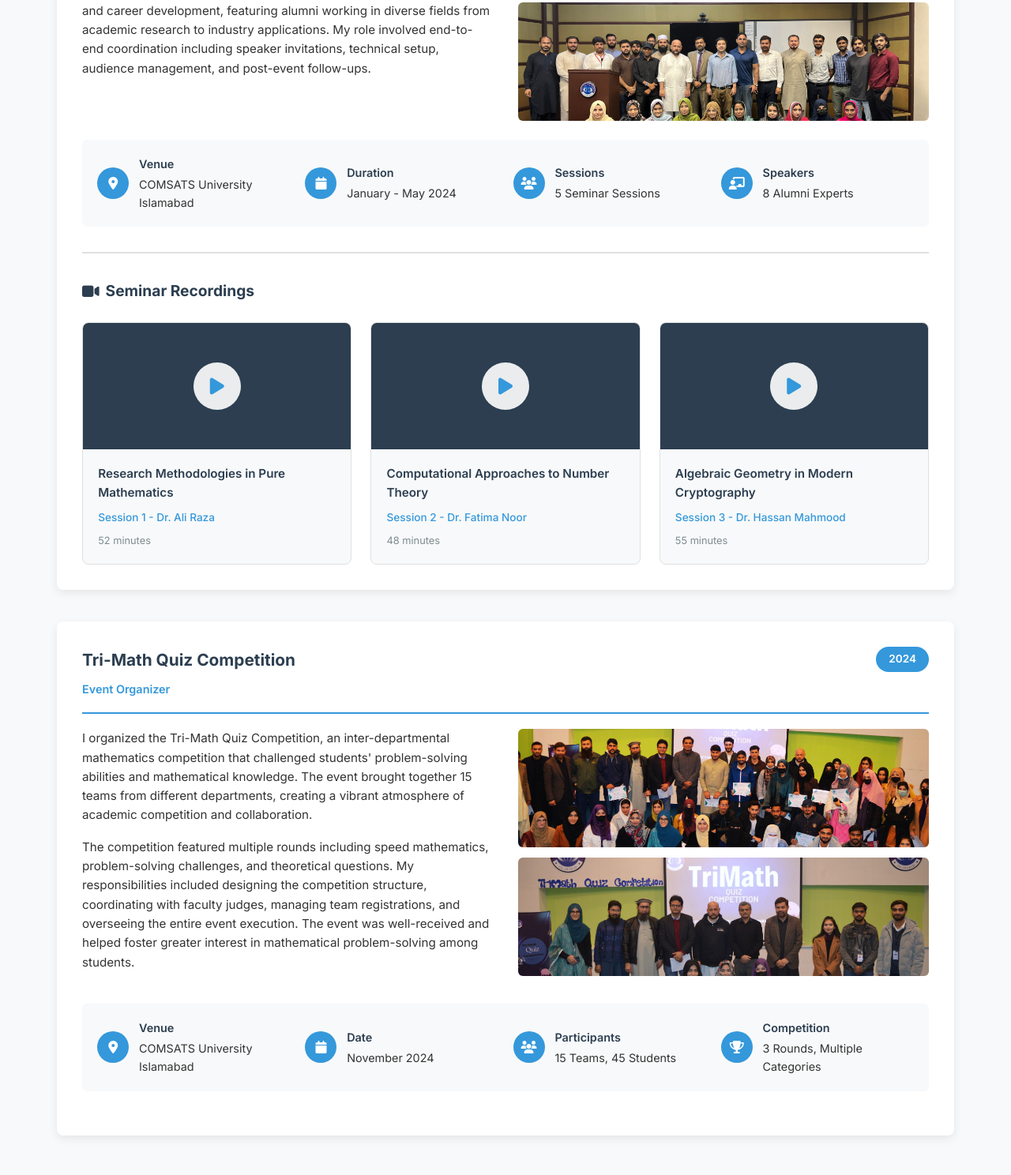
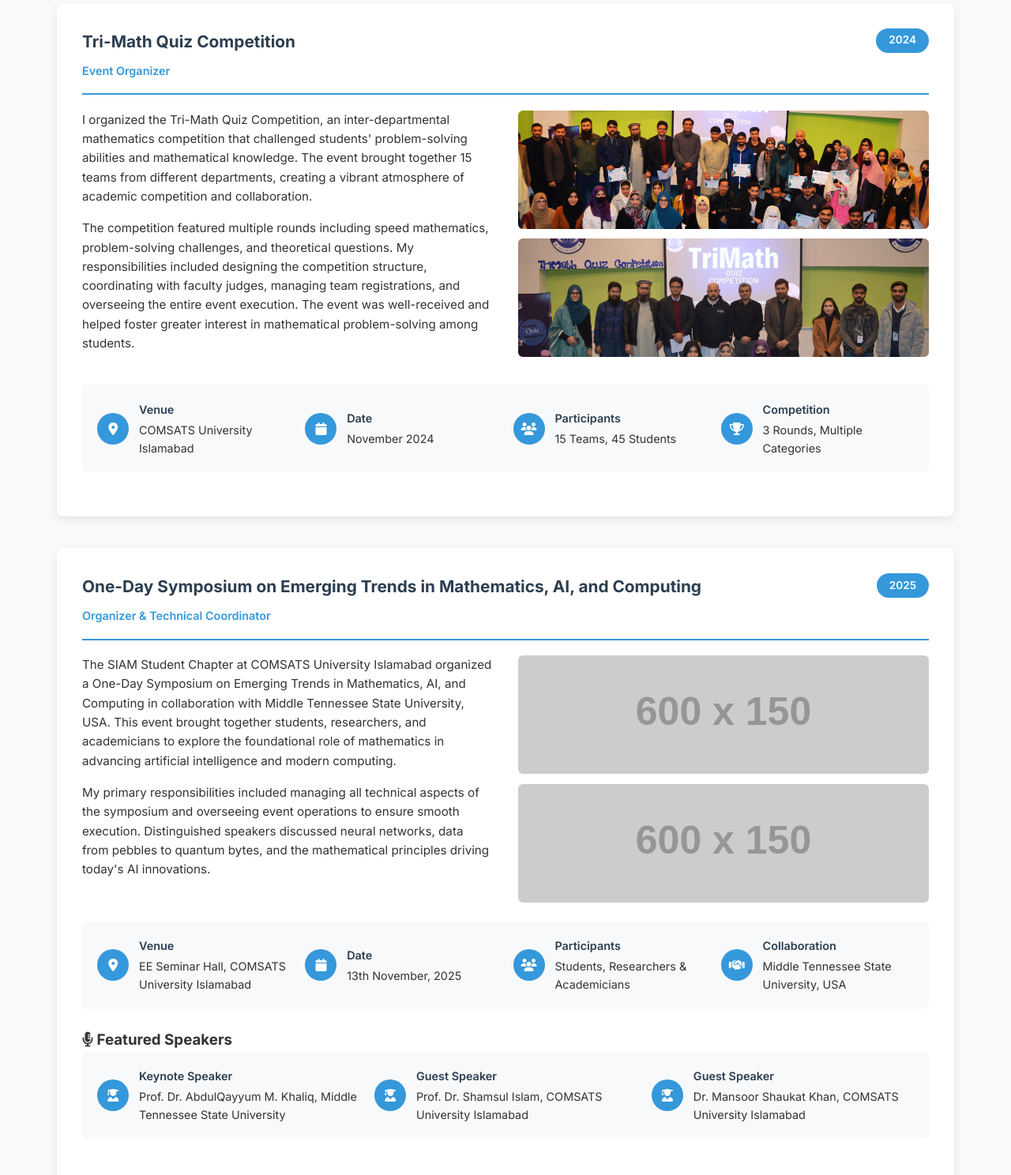
Before and after one commit to saadullah-m/saad, a plain HTML site: page achievements.html in a window 1280 px wide. Shown: the part 1792-3280 px from the top of the page at 79% size. Drawn offline with Linux system fonts and the light colour scheme; placeholder pictures from the web are drawn by us; a web font is replaced by a local one.

Commit message:
Update achievements.html

```diff
--- a/achievements.html
+++ b/achievements.html
@@ -302,100 +302,6 @@
             font-size: 0.9rem;
         }
 
-        /* Video Section */
-        .video-section {
-            margin-top: 2rem;
-            padding-top: 2rem;
-            border-top: 2px solid var(--border);
-        }
-
-        .video-section h3 {
-            color: var(--primary);
-            margin-bottom: 1.5rem;
-            display: flex;
-            align-items: center;
-            gap: 0.5rem;
-            font-size: 1.2rem;
-        }
-
-        .videos-grid {
-            display: grid;
-            grid-template-columns: repeat(auto-fit, minmax(280px, 1fr));
-            gap: 1.5rem;
-        }
-
-        .video-card {
-            background: var(--light);
-            border-radius: 8px;
-            overflow: hidden;
-            transition: transform 0.3s ease;
-            border: 1px solid var(--border);
-        }
-
-        .video-card:hover {
-            transform: translateY(-5px);
-        }
-
-        .video-thumbnail {
-            width: 100%;
-            height: 160px;
-            background: linear-gradient(135deg, var(--primary), var(--dark));
-            display: flex;
-            align-items: center;
-            justify-content: center;
-            color: white;
-            position: relative;
-            cursor: pointer;
-        }
-
-        .video-thumbnail:after {
-            content: '';
-            position: absolute;
-            top: 50%;
-            left: 50%;
-            transform: translate(-50%, -50%);
-            width: 60px;
-            height: 60px;
-            background: rgba(255, 255, 255, 0.9);
-            border-radius: 50%;
-            display: flex;
-            align-items: center;
-            justify-content: center;
-            font-family: 'Font Awesome 6 Free';
-            content: '\f04b';
-            font-weight: 900;
-            color: var(--accent);
-            font-size: 1.5rem;
-            transition: all 0.3s ease;
-        }
-
-        .video-thumbnail:hover:after {
-            transform: translate(-50%, -50%) scale(1.1);
-        }
-
-        .video-info {
-            padding: 1.2rem;
-        }
-
-        .video-title {
-            font-weight: 600;
-            color: var(--primary);
-            margin-bottom: 0.5rem;
-            font-size: 0.95rem;
-        }
-
-        .video-speaker {
-            color: var(--accent);
-            font-weight: 500;
-            margin-bottom: 0.5rem;
-            font-size: 0.85rem;
-        }
-
-        .video-duration {
-            color: var(--secondary);
-            font-size: 0.8rem;
-        }
-
         /* Teaching Experience Section */
         .teaching-experience {
             background: white;
@@ -892,10 +798,6 @@
                 grid-template-columns: 1fr;
                 gap: 1.5rem;
             }
-
-            .videos-grid {
-                grid-template-columns: repeat(2, 1fr);
-            }
         }
 
         @media (max-width: 768px) {
@@ -938,8 +840,7 @@
             }
 
             .recordings-grid,
-            .lectures-grid,
-            .videos-grid {
+            .lectures-grid {
                 grid-template-columns: 1fr;
             }
 
@@ -1061,32 +962,6 @@
                         </div>
                     </div>
                 </div>
-
-                <div class="video-section">
-                    <h3><i class="fas fa-video"></i> Conference Recordings</h3>
-                    <div class="videos-grid">
-                        <div class="video-card">
-                            <div class="video-thumbnail" onclick="playVideo('Advances in Computational Mathematics')">
-                                <!-- Video thumbnail -->
-                            </div>
-                            <div class="video-info">
-                                <div class="video-title">Advances in Computational Mathematics</div>
-                                <div class="video-speaker">Dr. Ahmed Khan</div>
-                                <div class="video-duration">45 minutes</div>
-                            </div>
-                        </div>
-                        <div class="video-card">
-                            <div class="video-thumbnail" onclick="playVideo('Mathematical Modeling Applications')">
-                                <!-- Video thumbnail -->
-                            </div>
-                            <div class="video-info">
-                                <div class="video-title">Mathematical Modeling Applications</div>
-                                <div class="video-speaker">Dr. Sarah Mohammad</div>
-                                <div class="video-duration">38 minutes</div>
-                            </div>
-                        </div>
-                    </div>
-                </div>
             </div>
 
             <!-- Event 2: Q K Ghori Seminar Series -->
@@ -1153,42 +1028,6 @@
                         <div class="detail-text">
                             <div class="detail-label">Speakers</div>
                             <div class="detail-value">8 Alumni Experts</div>
-                        </div>
-                    </div>
-                </div>
-
-                <div class="video-section">
-                    <h3><i class="fas fa-video"></i> Seminar Recordings</h3>
-                    <div class="videos-grid">
-                        <div class="video-card">
-                            <div class="video-thumbnail" onclick="playVideo('Research Methodologies Session')">
-                                <!-- Video thumbnail -->
-                            </div>
-                            <div class="video-info">
-                                <div class="video-title">Research Methodologies in Pure Mathematics</div>
-                                <div class="video-speaker">Session 1 - Dr. Ali Raza</div>
-                                <div class="video-duration">52 minutes</div>
-                            </div>
-                        </div>
-                        <div class="video-card">
-                            <div class="video-thumbnail" onclick="playVideo('Computational Approaches Session')">
-                                <!-- Video thumbnail -->
-                            </div>
-                            <div class="video-info">
-                                <div class="video-title">Computational Approaches to Number Theory</div>
-                                <div class="video-speaker">Session 2 - Dr. Fatima Noor</div>
-                                <div class="video-duration">48 minutes</div>
-                            </div>
-                        </div>
-                        <div class="video-card">
-                            <div class="video-thumbnail" onclick="playVideo('Cryptography Session')">
-                                <!-- Video thumbnail -->
-                            </div>
-                            <div class="video-info">
-                                <div class="video-title">Algebraic Geometry in Modern Cryptography</div>
-                                <div class="video-speaker">Session 3 - Dr. Hassan Mahmood</div>
-                                <div class="video-duration">55 minutes</div>
-                            </div>
                         </div>
                     </div>
                 </div>
@@ -1263,6 +1102,112 @@
                     </div>
                 </div>
             </div>
+
+            <!-- Event 4: One-Day Symposium on Emerging Trends in Mathematics, AI, and Computing -->
+            <div class="workshop-item">
+                <div class="workshop-header">
+                    <div>
+                        <h3 class="workshop-title">One-Day Symposium on Emerging Trends in Mathematics, AI, and
+                            Computing</h3>
+                        <span class="workshop-role">Organizer & Technical Coordinator</span>
+                    </div>
+                    <span class="workshop-date">2025</span>
+                </div>
+
+                <div class="workshop-content">
+                    <div class="workshop-description">
+                        <p>The SIAM Student Chapter at COMSATS University Islamabad organized a One-Day Symposium on
+                            Emerging Trends in Mathematics, AI, and Computing in collaboration with Middle Tennessee
+                            State University, USA. This event brought together students, researchers, and academicians
+                            to explore the foundational role of mathematics in advancing artificial intelligence and
+                            modern computing.</p>
+
+                        <p>My primary responsibilities included managing all technical aspects of the symposium and
+                            overseeing event operations to ensure smooth execution. Distinguished speakers discussed
+                            neural networks, data from pebbles to quantum bytes, and the mathematical principles driving
+                            today's AI innovations.</p>
+                    </div>
+                    <div class="workshop-images">
+                        <img src="images/ETMAC 1.JPG" alt="Symposium Poster" class="workshop-image"
+                            onerror="this.src='https://via.placeholder.com/600x150/3498db/ffffff?text=Symposium+Poster'">
+                        <img src="images/ETMAC 2.JPG" alt="Symposium Certificate" class="workshop-image"
+                            onerror="this.src='https://via.placeholder.com/600x150/2c3e50/ffffff?text=Symposium+Certificate'">
+                    </div>
+                </div>
+
+                <div class="workshop-details">
+                    <div class="detail-item">
+                        <div class="detail-icon">
+                            <i class="fas fa-map-marker-alt"></i>
+                        </div>
+                        <div class="detail-text">
+                            <div class="detail-label">Venue</div>
+                            <div class="detail-value">EE Seminar Hall, COMSATS University Islamabad</div>
+                        </div>
+                    </div>
+                    <div class="detail-item">
+                        <div class="detail-icon">
+                            <i class="fas fa-calendar"></i>
+                        </div>
+                        <div class="detail-text">
+                            <div class="detail-label">Date</div>
+                            <div class="detail-value">13th November, 2025</div>
+                        </div>
+                    </div>
+                    <div class="detail-item">
+                        <div class="detail-icon">
+                            <i class="fas fa-users"></i>
+                        </div>
+                        <div class="detail-text">
+                            <div class="detail-label">Participants</div>
+                            <div class="detail-value">Students, Researchers & Academicians</div>
+                        </div>
+                    </div>
+                    <div class="detail-item">
+                        <div class="detail-icon">
+                            <i class="fas fa-handshake"></i>
+                        </div>
+                        <div class="detail-text">
+                            <div class="detail-label">Collaboration</div>
+                            <div class="detail-value">Middle Tennessee State University, USA</div>
+                        </div>
+                    </div>
+                </div>
+
+                <div class="video-section">
+                    <h3><i class="fas fa-microphone-alt"></i> Featured Speakers</h3>
+                    <div class="workshop-details">
+                        <div class="detail-item">
+                            <div class="detail-icon">
+                                <i class="fas fa-user-graduate"></i>
+                            </div>
+                            <div class="detail-text">
+                                <div class="detail-label">Keynote Speaker</div>
+                                <div class="detail-value">Prof. Dr. AbdulQayyum M. Khaliq, Middle Tennessee State
+                                    University</div>
+                            </div>
+                        </div>
+                        <div class="detail-item">
+                            <div class="detail-icon">
+                                <i class="fas fa-user-graduate"></i>
+                            </div>
+                            <div class="detail-text">
+                                <div class="detail-label">Guest Speaker</div>
+                                <div class="detail-value">Prof. Dr. Shamsul Islam, COMSATS University Islamabad</div>
+                            </div>
+                        </div>
+                        <div class="detail-item">
+                            <div class="detail-icon">
+                                <i class="fas fa-user-graduate"></i>
+                            </div>
+                            <div class="detail-text">
+                                <div class="detail-label">Guest Speaker</div>
+                                <div class="detail-value">Dr. Mansoor Shaukat Khan, COMSATS University Islamabad</div>
+                            </div>
+                        </div>
+                    </div>
+                </div>
+            </div>
         </div>
     </section>
 
@@ -1894,8 +1839,6 @@
         </div>
     </section>
 
-
-
     <!-- Certificates Section -->
     <section class="certificates-section">
         <div class="container">
@@ -2105,7 +2048,24 @@
                     </div>
                 </div>
 
-
+                <!-- Certificate 12: ETMAC Certificate -->
+                <div class="certificate-card">
+                    <div class="certificate-image">
+                        <img src="images/ETMAC Cer.jpeg"
+                            alt="Emerging Trends in Mathematics, AI and Computing Certificate"
+                            onerror="this.src='https://via.placeholder.com/300x200/3498db/ffffff?text=AI+and+Computing+Symposium'">
+                        <div class="certificate-overlay">
+                            <a href="images/ETMAC Cer.jpeg" class="certificate-link" target="_blank">
+                                <i class="fas fa-expand"></i>
+                            </a>
+                        </div>
+                    </div>
+                    <div class="certificate-info">
+                        <h3 class="certificate-title">Emerging Trends in Mathematics, AI and Computing</h3>
+                        <p class="certificate-issuer">SIAM CUI Chapter</p>
+                        <span class="certificate-type">Symposium Organization</span>
+                    </div>
+                </div>
             </div>
         </div>
     </section>
@@ -2174,18 +2134,11 @@
             });
         });
 
-        // Video playback function
-        function playVideo(title) {
-            alert('Playing video: ' + title + '\n\nIn the actual implementation, this would embed and play the video recording.');
-            // Actual implementation would embed the video player here
-        }
-
         // Add scroll animations
         document.addEventListener('DOMContentLoaded', function () {
             const workshopItems = document.querySelectorAll('.workshop-item');
             const lectureItems = document.querySelectorAll('.lecture-item');
             const recordingCards = document.querySelectorAll('.recording-card');
-            const videoCards = document.querySelectorAll('.video-card');
 
             const observer = new IntersectionObserver((entries) => {
                 entries.forEach(entry => {
@@ -2216,15 +2169,6 @@
                 card.style.transition = `opacity 0.5s ease ${index * 0.05}s, transform 0.5s ease ${index * 0.05}s`;
                 observer.observe(card);
             });
-
-            videoCards.forEach((card, index) => {
-                card.style.opacity = '0';
-                card.style.transform = 'translateY(20px)';
-                card.style.transition = `opacity 0.5s ease ${index * 0.05}s, transform 0.5s ease ${index * 0.05}s`;
-                observer.observe(card);
-            });
-
-            // Add this to your existing JavaScript section
 
             // Certificate viewer functionality
             document.addEventListener('DOMContentLoaded', function () {
@@ -2261,5 +2205,4 @@
         });
     </script>
 </body>
-
 </html>
```
